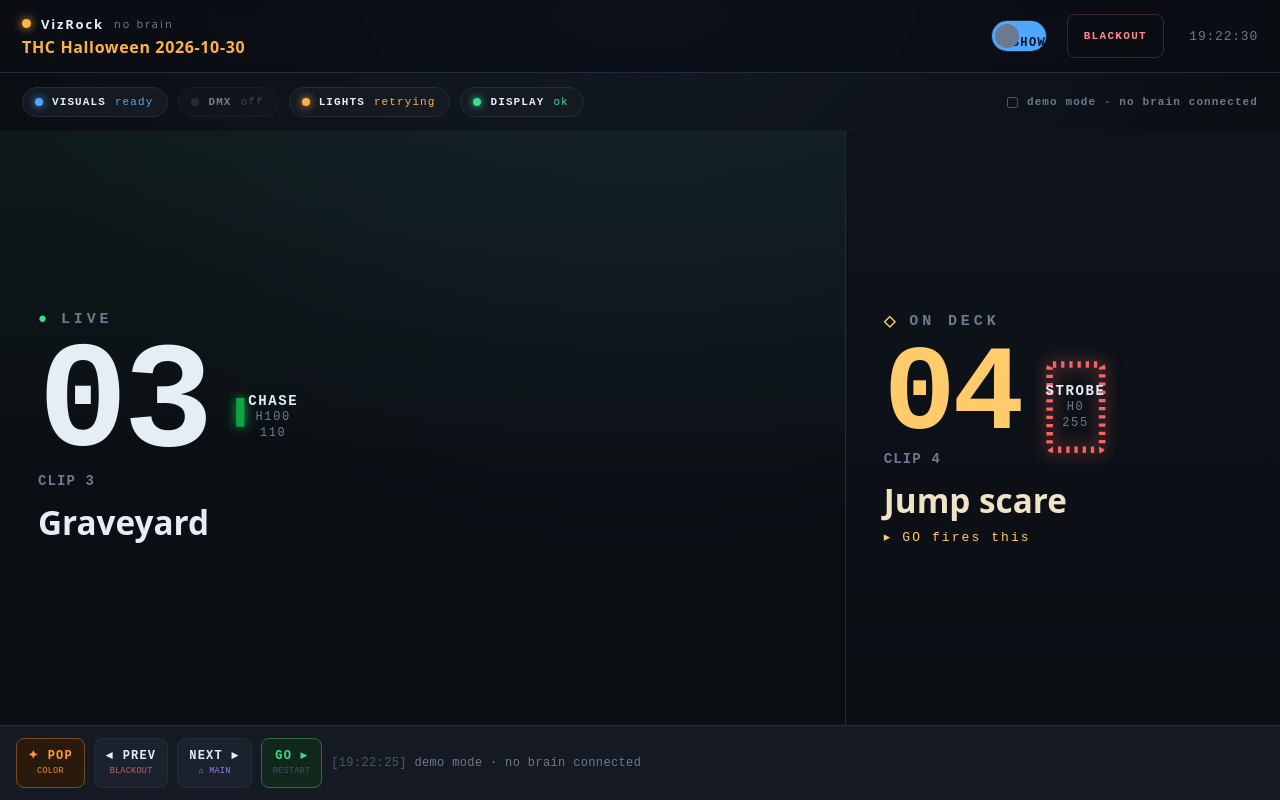
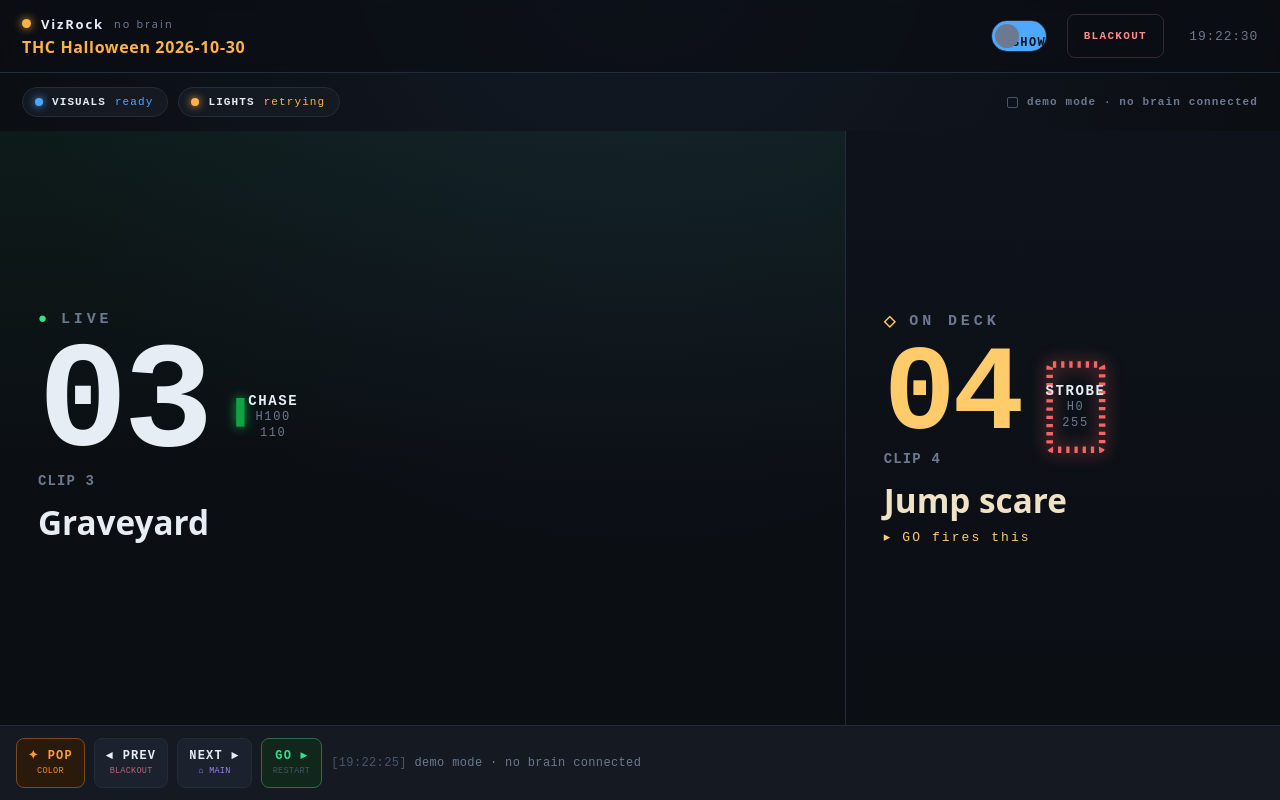
Before and after one commit to garretthagen21/VizRock, a plain HTML site: page vizrock/interface/web/index.html in a window 1280 px wide. Drawn offline with Linux system fonts and the light colour scheme.

Commit message:
Drop the OLED from the demo state and name it honestly
DISPLAY was the OLED pedalboard HUD, superseded by the 5in DSI kiosk panel and never
removed from show_config. It only became visible when disabled outputs started being
built and listed.

The adapter stays in the repo; an output the show does not run is simply absent from
show_config and never reaches the UI. The label map keeps names for both so anything
re-added is still named rather than falling back to a raw key.

Co-Authored-By: Claude Opus 5 <noreply@anthropic.com>
Claude-Session: https://claude.ai/code/session_01FK7X962kfYty8BknroV7ur

```diff
--- a/vizrock/interface/web/index.html
+++ b/vizrock/interface/web/index.html
@@ -672,10 +672,10 @@
 const DEMO = {
   live:3, armed:4, last_event:"demo mode · no brain connected",
   meta:{show:"THC Halloween 2026-10-30"},
-  outputs:{resolume:"ready", dmx:"off", lights:"retrying", oled:"ok"},
-  addresses:{resolume:"Garretts-M2-MacBook-Pro.local\u2192192.168.2.1", dmx:"", lights:"/dev/light_tx (searching)", oled:"i2c 0x3c ssd1306"},
+  outputs:{resolume:"ready", lights:"retrying"},
+  addresses:{resolume:"Garretts-M2-MacBook-Pro.local\u2192192.168.2.1", lights:"/dev/light_tx (searching)"},
   output_config:{resolume:{type:"osc",hosts:["Garretts-M2-MacBook-Pro.local"],port:38200},
-                 dmx:{type:"artnet",host:"192.168.4.60"}, lights:{type:"serial"}, oled:{type:"oled"}},
+                 lights:{type:"serial",port:"auto"}},
   tap_fires:false,
   triggers:[{midi:{kind:"pc",program:0},do:"next_main"},{midi:{kind:"pc",program:1},do:"arm_prev"},
             {midi:{kind:"pc",program:2},do:"arm_next"},{midi:{kind:"pc",program:3},do:"go"}],
@@ -919,7 +919,9 @@ function render(){
 }
 const outputKeys = () => Object.keys(state.outputs||{});
 function renderPills(){
-  const labels={resolume:"VISUALS",dmx:"DMX",lights:"LIGHTS",oled:"DISPLAY"};
+  // Adapters the repo still carries but the show does not run are simply absent from
+  // show_config, so they never reach here. The fallback names anything unlisted.
+  const labels={resolume:"VISUALS",lights:"LIGHTS",dmx:"DMX",oled:"OLED HUD"};
   const wrap=document.getElementById('pills'); wrap.innerHTML="";
   outputKeys().forEach(k=>{
     const st=state.outputs?.[k]||"off";
```
